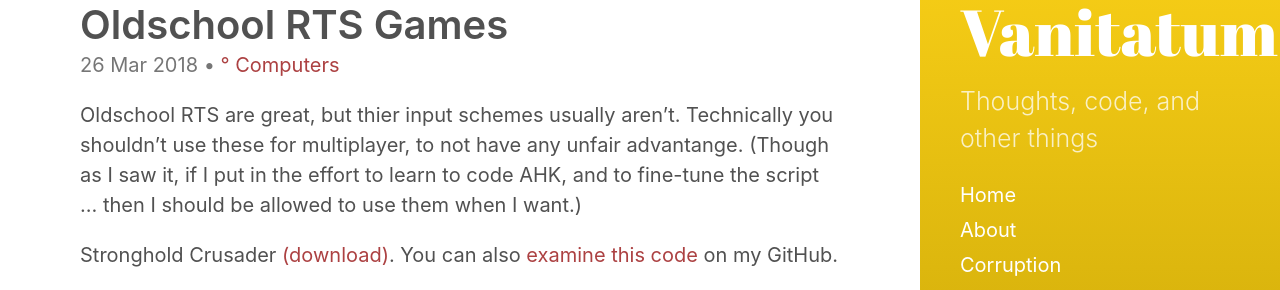
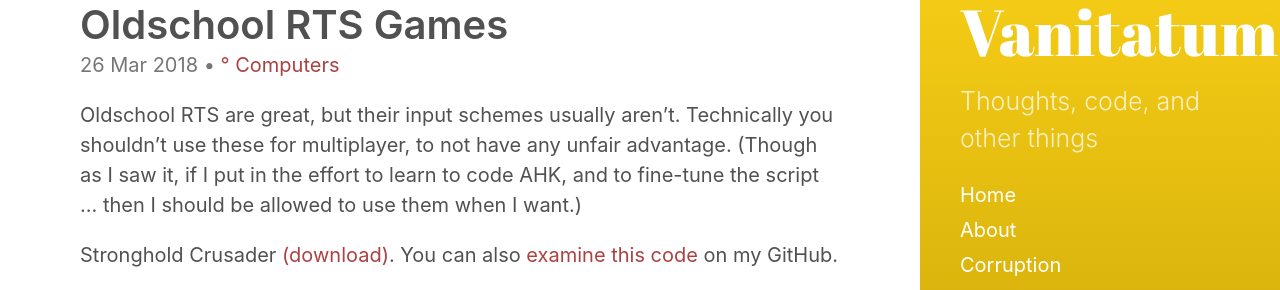
Before and after one commit to VanitasVanitatum/VanitasVanitatum.github.io, a Jekyll site: the page built from _posts/2018-03-26-AutoHotkey-custom-hotkeys-for-oldschool-RTS-games.md, in a window 1280 px wide. Shown: the part 130-420 px from the top of the page. Built offline with Jekyll 4.4.1, drawn with Linux system fonts in a browser that asks for light colours.

Commit message:
spellcheck

```diff
--- a/_posts/2018-03-26-AutoHotkey-custom-hotkeys-for-oldschool-RTS-games.md
+++ b/_posts/2018-03-26-AutoHotkey-custom-hotkeys-for-oldschool-RTS-games.md
@@ -10,7 +10,6 @@ tags:
   - ° Gaming
 last_modified_at: 2018-03-26T12:57:42-05:00
 ---
-
-Oldschool RTS are great, but thier input schemes usually aren't. Technically you shouldn't use these for multiplayer, to not have any unfair advantange. (Though as I saw it, if I put in the effort to learn to code AHK, and to fine-tune the script ... then I should be allowed to use them when I want.)
+Oldschool RTS are great, but their input schemes usually aren't. Technically you shouldn't use these for multiplayer, to not have any unfair advantage. (Though as I saw it, if I put in the effort to learn to code AHK, and to fine-tune the script ... then I should be allowed to use them when I want.)
 
 Stronghold Crusader <a href="{{ site.baseurl }}/downloads/Crusader.ahk">(download)</a>. You can also <a href="{{ site.github.repo }}/blob/master/downloads/Crusader.ahk">examine this code</a> on my GitHub.
```
